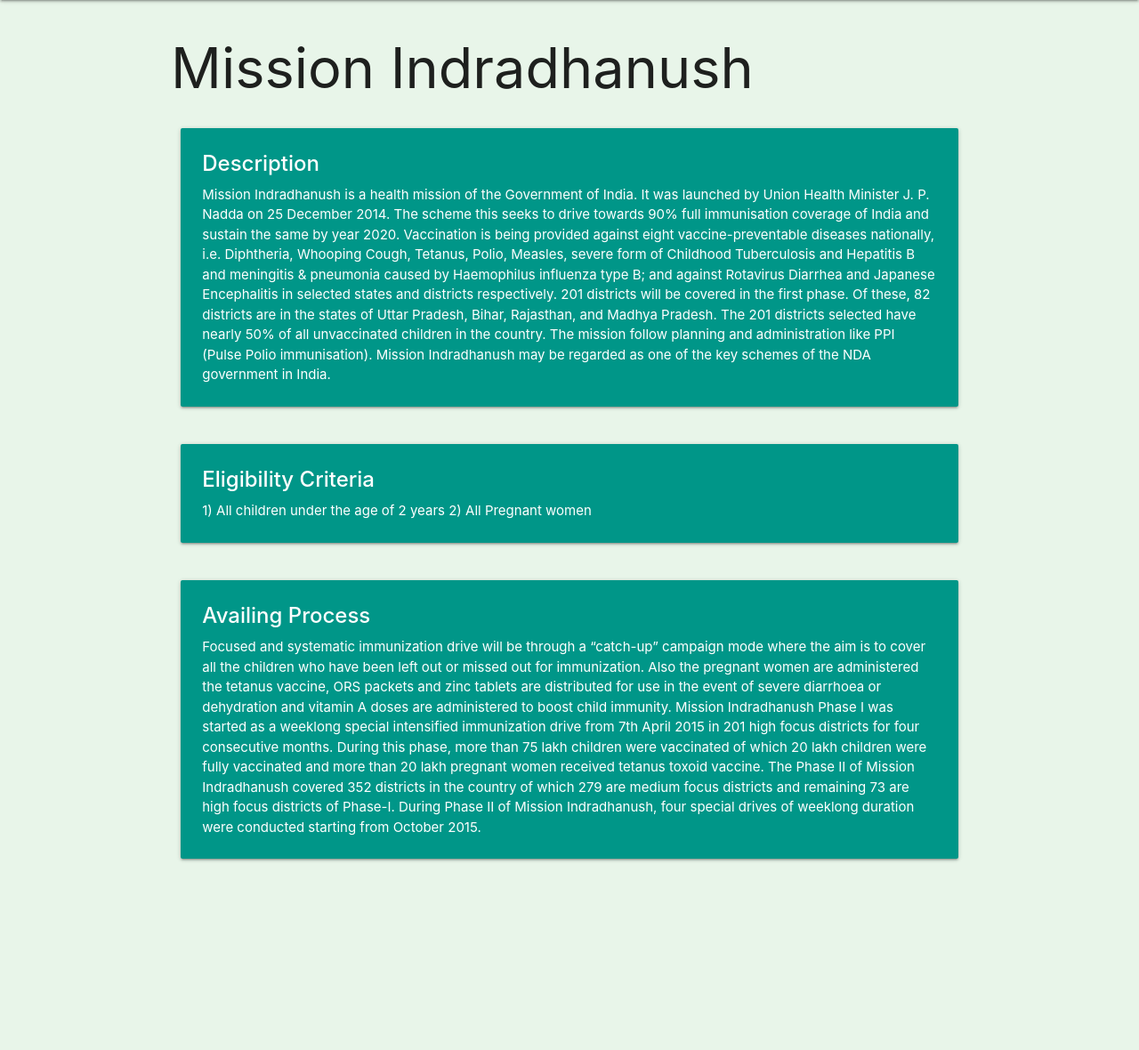
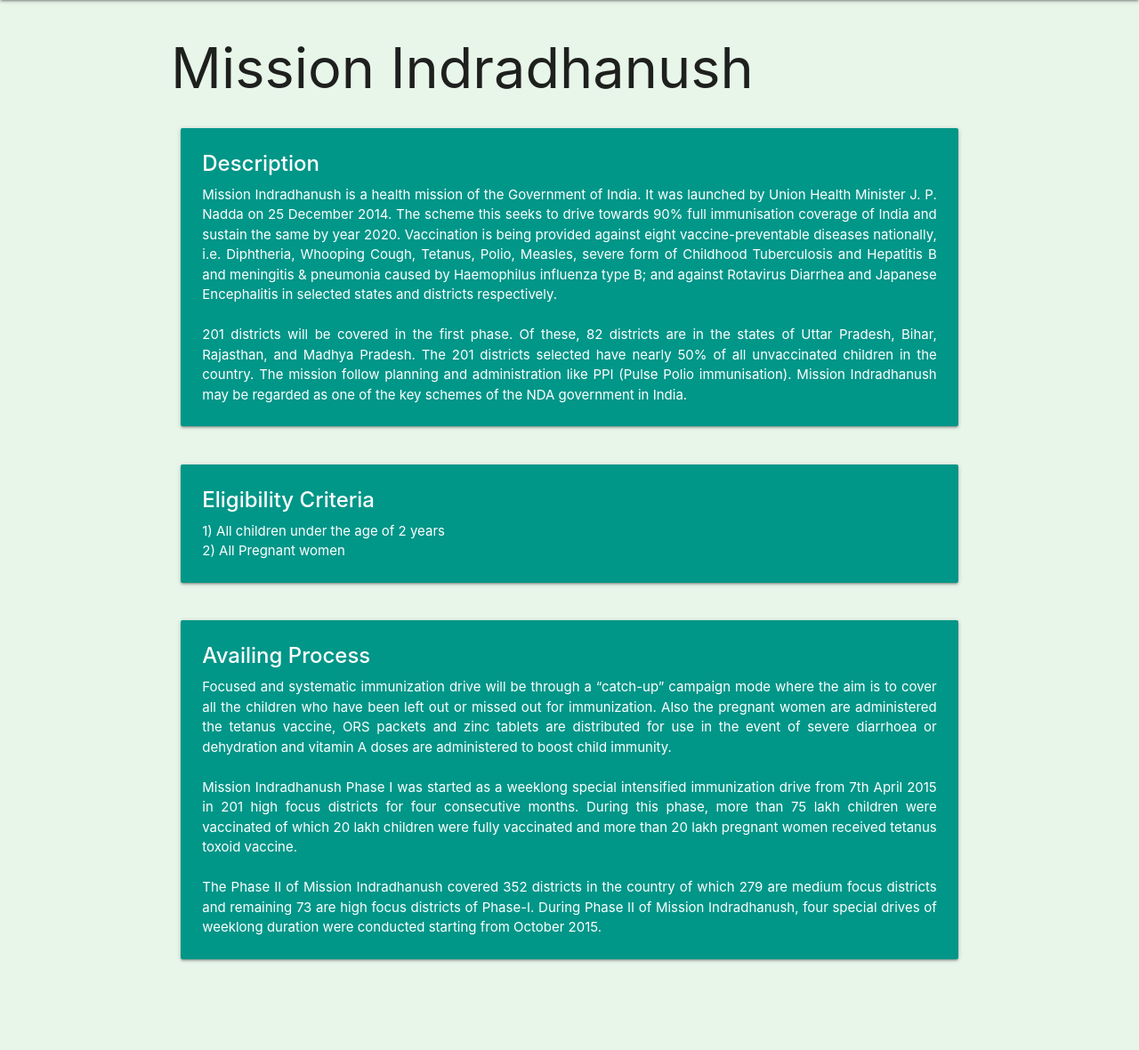
Before and after one commit to adityakumar2809/ChildImmunizationSystem, a Django app: page /medical/detail-healthcare-policy/1/ in a window 1280 px wide. Shown: the part 64-1244 px from the top of the page at 89% size. Before the commit the page ends 1032 px from the top, so only its background shows below. Run offline with Django 3.2, Linux system fonts and the light colour scheme; data comes from the database, SQL or seed files in the repository; both versions use the stored data as it was after the commit.

Commit message:
Populate Healthcare policies and justify text in its template

```diff
--- a/medical/templates/medical/detail-healthcare-policy.html
+++ b/medical/templates/medical/detail-healthcare-policy.html
@@ -13,7 +13,7 @@
           <div class="card teal">
             <div class="card-content white-text">
               <span class="card-title"><strong>Description</strong></span>
-              <p>{{ healthcare_policy.description }}</p>
+              <p style="text-align: justify;">{{ healthcare_policy.description|linebreaksbr }}</p>
             </div>
           </div>
         </div>
@@ -24,7 +24,7 @@
           <div class="card teal">
             <div class="card-content white-text">
               <span class="card-title"><strong>Eligibility Criteria</strong></span>
-              <p>{{ healthcare_policy.eligibility }}</p>
+              <p style="text-align: justify;">{{ healthcare_policy.eligibility|linebreaksbr }}</p>
             </div>
           </div>
         </div>
@@ -35,7 +35,7 @@
           <div class="card teal">
             <div class="card-content white-text">
               <span class="card-title"><strong>Availing Process</strong></span>
-              <p>{{ healthcare_policy.process }}</p>
+              <p style="text-align: justify;">{{ healthcare_policy.process|linebreaksbr }}</p>
             </div>
           </div>
         </div>
--- a/medical/templates/medical/list-healthcare-policy.html
+++ b/medical/templates/medical/list-healthcare-policy.html
@@ -25,7 +25,8 @@
           <div class="card teal">
             <div class="card-content white-text">
               <span class="card-title"><strong>{{ healthcare_policy.title }}</strong></span>
-              <p>{{ healthcare_policy.description|truncatechars:30 }}</p>
+              <br>
+              <p style="text-align: justify;">{{ healthcare_policy.description|truncatechars:350 }}</p>
             </div>
             <div class="card-action">
               <a href="{% url 'medical:detail_healthcare_policy' pk=healthcare_policy.pk %}"><u class="white-text">LEARN MORE...</u></a>
```
Also changed, not shown: db.sqlite3.
